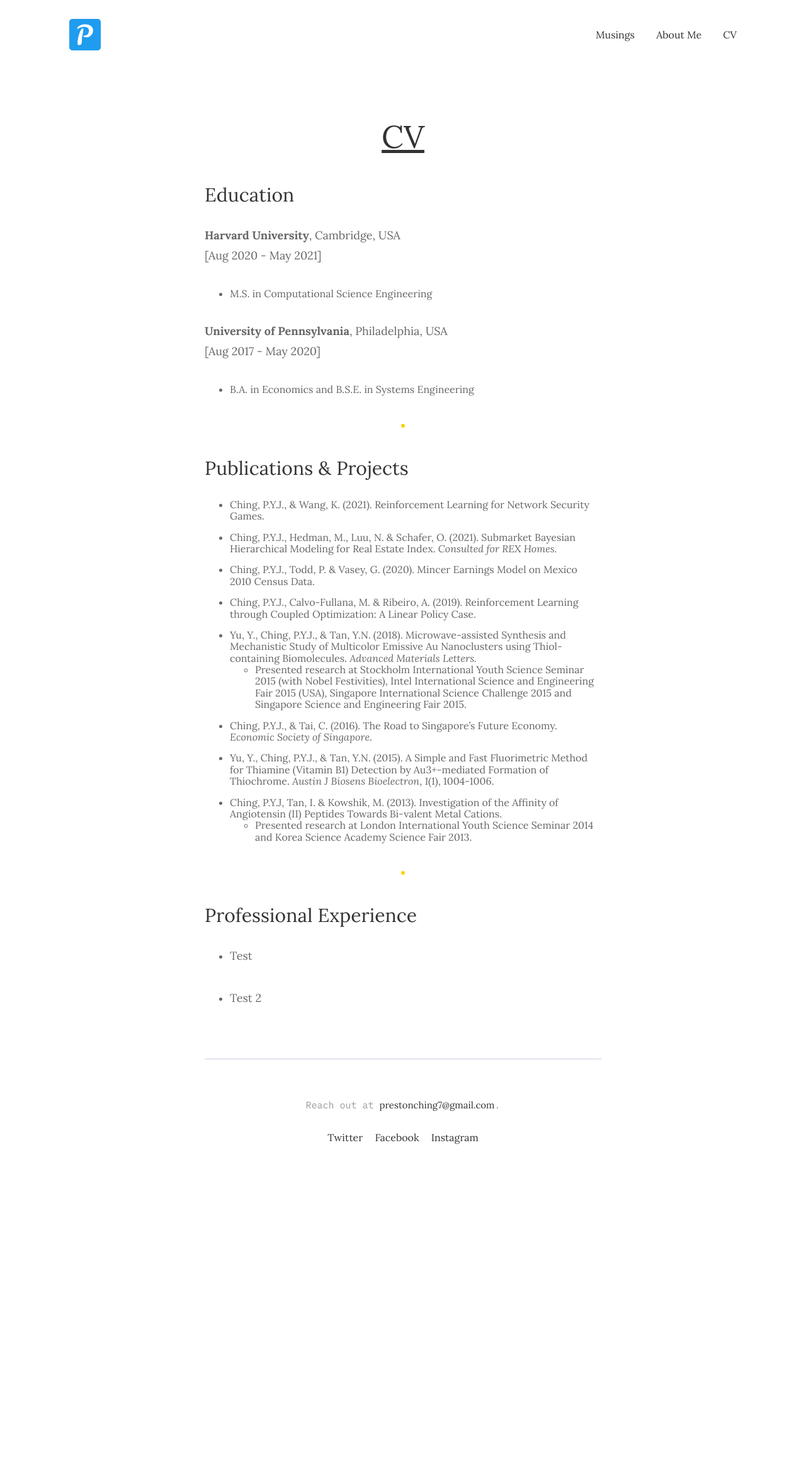
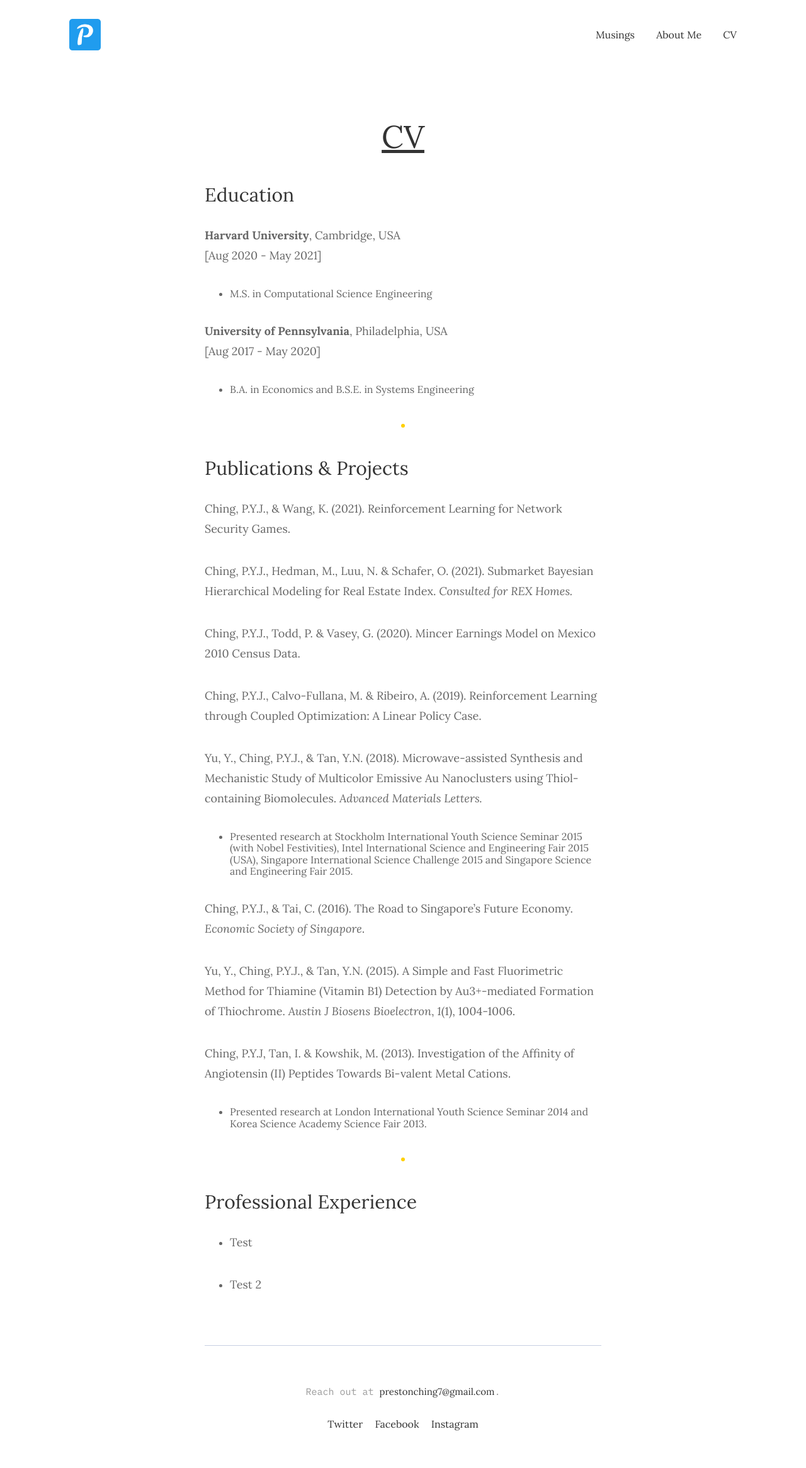
Before and after one commit to PrestonChing/prestonching.github.io, a Jekyll site: the page built from _pages/cv.md, in a window 1280 px wide. Shown: the whole page at 63% size. Built offline with Jekyll 4.4.1, drawn with Linux system fonts in a browser that asks for light colours; before the commit the page ends 1876 px from its top, so only the background shows below that.

Commit message:
edit CV 2

```diff
--- a/_pages/cv.md
+++ b/_pages/cv.md
@@ -19,16 +19,23 @@ permalink: /cv/
 
 ## Publications & Projects
 
-* Ching, P.Y.J., & Wang, K. (2021). Reinforcement Learning for Network Security Games.
-* Ching, P.Y.J., Hedman, M., Luu, N. & Schafer, O. (2021). Submarket Bayesian Hierarchical Modeling for Real Estate Index. *Consulted for REX Homes.*
-* Ching, P.Y.J., Todd, P. & Vasey, G. (2020). Mincer Earnings Model on Mexico 2010 Census Data.
-* Ching, P.Y.J., Calvo-Fullana, M. & Ribeiro, A. (2019). Reinforcement Learning through Coupled Optimization: A Linear Policy Case.
-* Yu, Y., Ching, P.Y.J., & Tan, Y.N. (2018). Microwave-assisted Synthesis and Mechanistic Study of Multicolor Emissive Au Nanoclusters using Thiol-containing Biomolecules. *Advanced Materials Letters.*
-  * Presented research at Stockholm International Youth Science Seminar 2015 (with Nobel Festivities), Intel International Science and Engineering Fair 2015 (USA), Singapore International Science Challenge 2015 and Singapore Science and Engineering Fair 2015.
-* Ching, P.Y.J., & Tai, C. (2016). The Road to Singapore's Future Economy. *Economic Society of Singapore*.
-* Yu, Y., Ching, P.Y.J., & Tan, Y.N. (2015). A Simple and Fast Fluorimetric Method for Thiamine (Vitamin B1) Detection by Au3+-mediated Formation of Thiochrome. *Austin J Biosens Bioelectron*, *1*(1), 1004-1006.
-* Ching, P.Y.J, Tan, I. & Kowshik, M. (2013). Investigation of the Affinity of Angiotensin (II) Peptides Towards Bi-valent Metal Cations.
-  * Presented research at London International Youth Science Seminar 2014 and Korea Science Academy Science Fair 2013.
+Ching, P.Y.J., & Wang, K. (2021). Reinforcement Learning for Network Security Games.
+
+Ching, P.Y.J., Hedman, M., Luu, N. & Schafer, O. (2021). Submarket Bayesian Hierarchical Modeling for Real Estate Index. *Consulted for REX Homes.*
+
+Ching, P.Y.J., Todd, P. & Vasey, G. (2020). Mincer Earnings Model on Mexico 2010 Census Data.
+
+Ching, P.Y.J., Calvo-Fullana, M. & Ribeiro, A. (2019). Reinforcement Learning through Coupled Optimization: A Linear Policy Case.
+
+Yu, Y., Ching, P.Y.J., & Tan, Y.N. (2018). Microwave-assisted Synthesis and Mechanistic Study of Multicolor Emissive Au Nanoclusters using Thiol-containing Biomolecules. *Advanced Materials Letters.*
+* Presented research at Stockholm International Youth Science Seminar 2015 (with Nobel Festivities), Intel International Science and Engineering Fair 2015 (USA), Singapore International Science Challenge 2015 and Singapore Science and Engineering Fair 2015.
+
+Ching, P.Y.J., & Tai, C. (2016). The Road to Singapore's Future Economy. *Economic Society of Singapore*.
+
+Yu, Y., Ching, P.Y.J., & Tan, Y.N. (2015). A Simple and Fast Fluorimetric Method for Thiamine (Vitamin B1) Detection by Au3+-mediated Formation of Thiochrome. *Austin J Biosens Bioelectron*, *1*(1), 1004-1006.
+
+Ching, P.Y.J, Tan, I. & Kowshik, M. (2013). Investigation of the Affinity of Angiotensin (II) Peptides Towards Bi-valent Metal Cations.
+* Presented research at London International Youth Science Seminar 2014 and Korea Science Academy Science Fair 2013.
 
 ---
 
```
